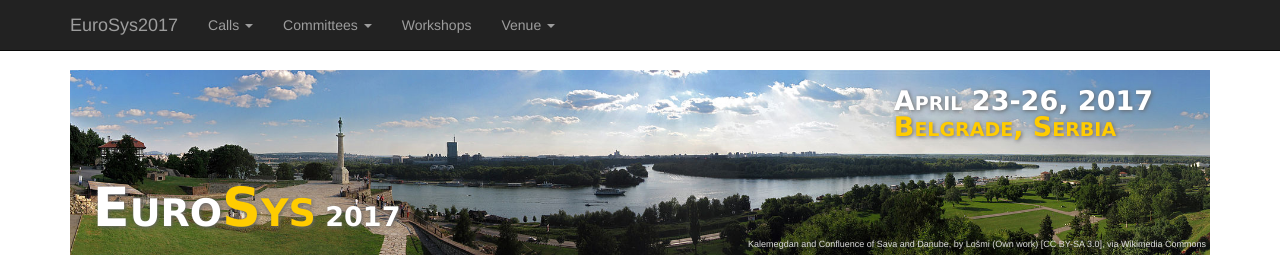
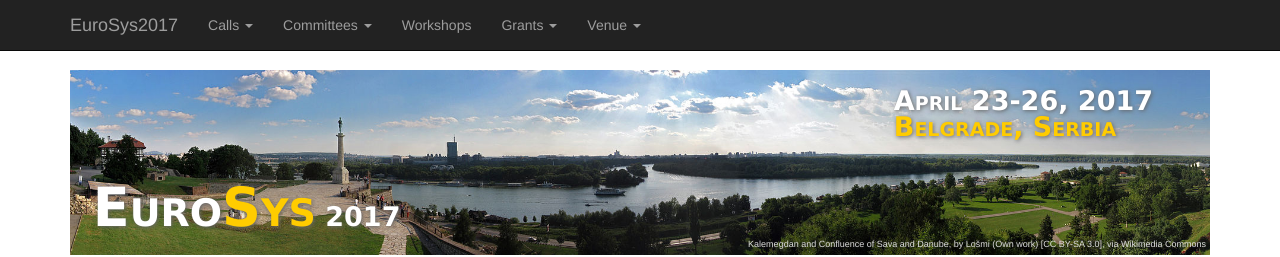
Before and after one commit to eurosys-chapter/2017, a Jekyll site: the page built from index.md, in a window 1280 px wide. Shown: the top 257 px of the page. Built offline with Jekyll 4.4.1, drawn with Linux system fonts in a browser that asks for light colours; nearby versions of some CDN libraries.

Commit message:
Signed-off-by: Marko Vukolic <mvu@zurich.ibm.com>

```diff
--- a/_includes/main_navbar.html
+++ b/_includes/main_navbar.html
@@ -34,6 +34,13 @@
               </ul>
             </li>
             <li><a href="/workshops">Workshops</a></li>
+            <li class="dropdown">
+            	<a href="#" class="dropdown-toggle" data-toggle="dropdown" role="button" aria-haspopup="true" aria-expanded="false">Grants <span class="caret"></span></a>
+            	<ul class="dropdown-menu">
+            	 <!--	<li><a href="/grants/general">Eurosys Grants</a></li> -->
+            		<li><a href="/grants/serbian-junior-grants">Serbian Junior Researcher Grants</a></li>
+            	</ul>
+            </li>
             <!-- <li><a href="/grants">Grants</a></li> -->
             <!-- <li><a href="/registration">Registration</a></li> -->
 <!--             <li class="dropdown">
```
